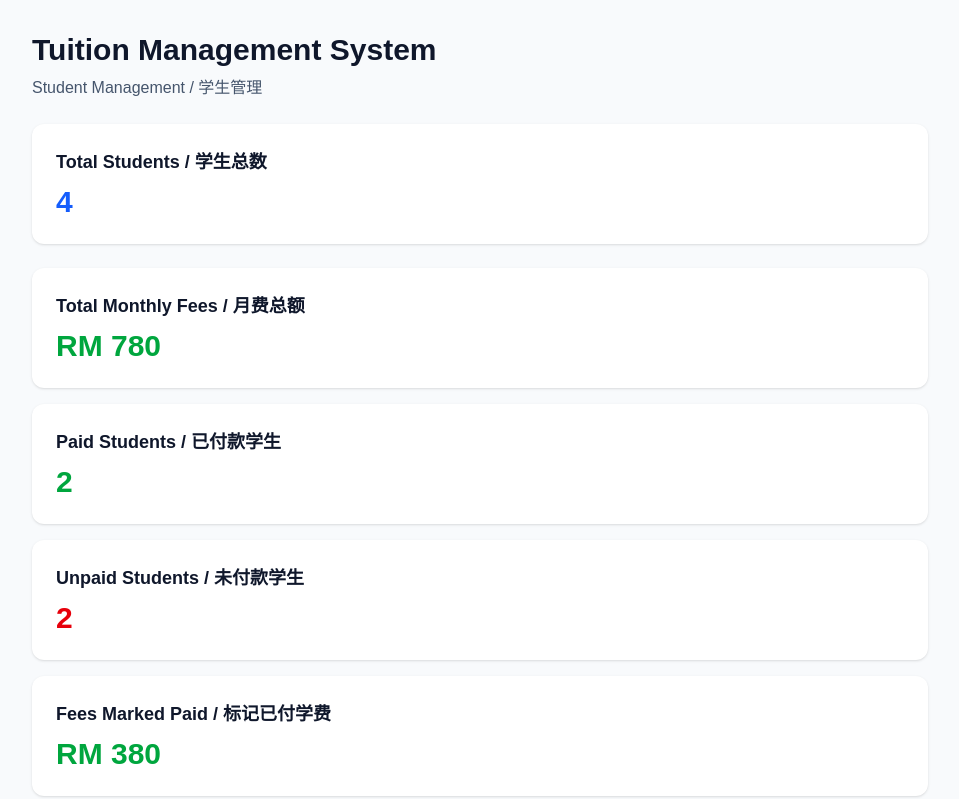
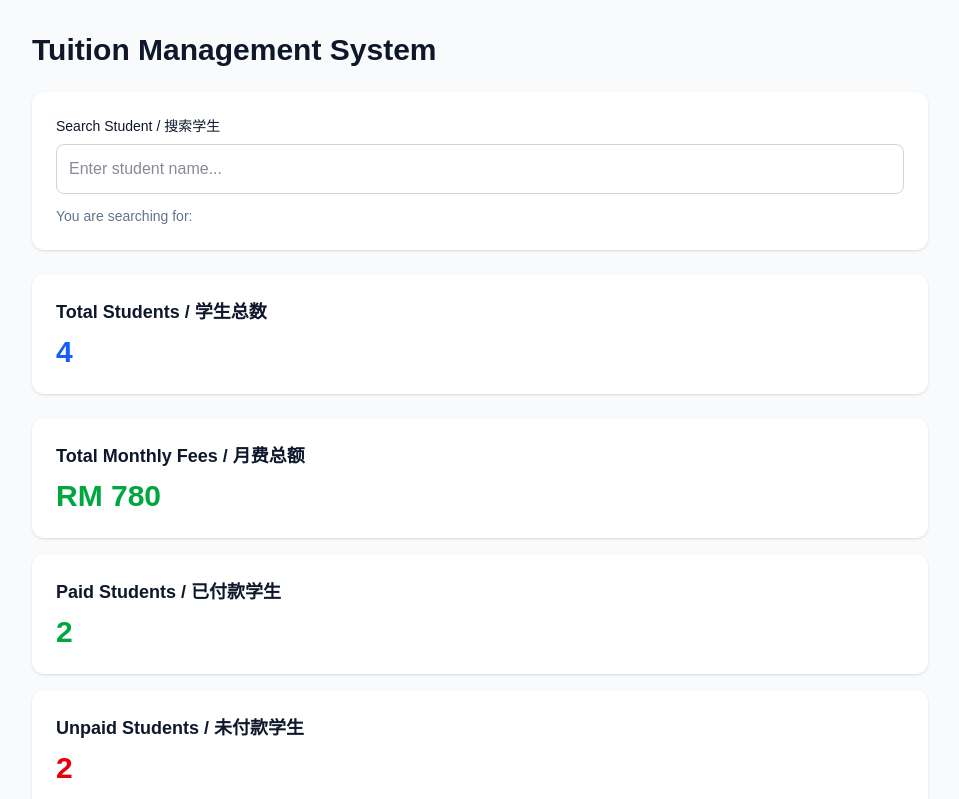
Before and after one commit to weizhe0/Tuition-Management-System, a Next.js app: page / in a window 1280 px wide. Shown: the top 799 px of the page, without its empty margins (160-1119 px from the left). Built offline with nearby package versions, Linux system fonts and the light colour scheme.

Commit message:
feat: add student search and empty state

```diff
--- a/src/app/page.tsx
+++ b/src/app/page.tsx
@@ -1,3 +1,7 @@
+"use client";
+
+import { useState } from "react";
+
 type Student = {
   id: number;
   name: string;
@@ -54,22 +58,57 @@ const totalPaidFees = paidStudents.reduce(
   (total, student) => total + student.monthlyFee,0
 );
 
-const totalunPaidFees = unpaidStudents.reduce(
+const totalUnPaidFees = unpaidStudents.reduce(
   (total, student) => total + student.monthlyFee,0
 );
 
 
+
 export default function Home() {
+  const [searchQuery, setSearchQuery] = useState<string>("");
+
+  const filteredStudents = students.filter((student) =>
+    student.name
+      .toLowerCase()
+      .includes(searchQuery.trim().toLowerCase())
+  );
+
+  {filteredStudents.length === 0 && (
+  <p>No students found</p>
+)}
+
+
   return (
+
     <main className="min-h-screen bg-slate-50 p-8 text-slate-900">
       <div className="mx-auto max-w-4xl">
         <h1 className="text-3xl font-bold">
           Tuition Management System
         </h1>
 
-        <p className="mt-2 text-slate-600">
-          Student Management / 学生管理
-        </p>
+
+        <div className="mt-6 rounded-xl bg-white p-6 shadow">
+          <label
+            htmlFor="student-search"
+            className="block text-sm font-medium"
+          >
+            Search Student / 搜索学生
+          </label>
+
+          <input
+            id="student-search"
+            type="text"
+            placeholder="Enter student name..."
+            value={searchQuery}
+            onChange={(event) => setSearchQuery(event.target.value)}
+            className="mt-2 w-full rounded-lg border border-slate-300 p-3"
+          />
+
+          <p className="mt-3 text-sm text-slate-500">
+            You are searching for: {searchQuery}
+          </p>
+        </div>
+
         <div className="mt-6 rounded-xl bg-white p-6 shadow">
           <h2 className="text-lg font-semibold">
             Total Students / 学生总数
@@ -126,7 +165,7 @@ export default function Home() {
           </h2>
 
           <p className="mt-2 text-3xl font-bold text-red-600">
-            RM {totalunPaidFees}
+            RM {totalUnPaidFees}
           </p>
         </div>
 
@@ -135,8 +174,18 @@ export default function Home() {
             Student List / 学生名单
           </h2>
 
+          {filteredStudents.length === 0 && (
+            <p
+              role="status"
+              className="mt-4 rounded-lg bg-yellow-50 p-4 text-sm text-yellow-800"
+            >
+              No students found / 找不到学生。
+              Please try another name.
+            </p>
+          )}
+
           <ul className="mt-4 space-y-3">
-            {students.map((student) => (
+            {filteredStudents.map((student) => (
               <li
                 key={student.id}
                 className="flex justify-between rounded-lg bg-slate-100 p-4"
```
